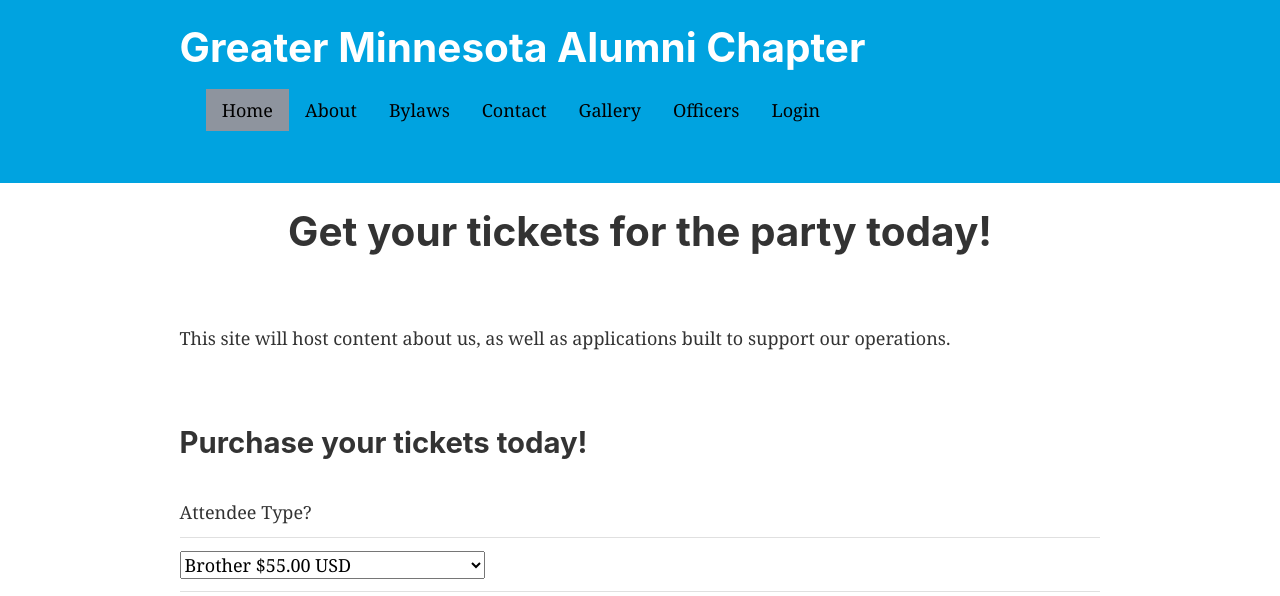
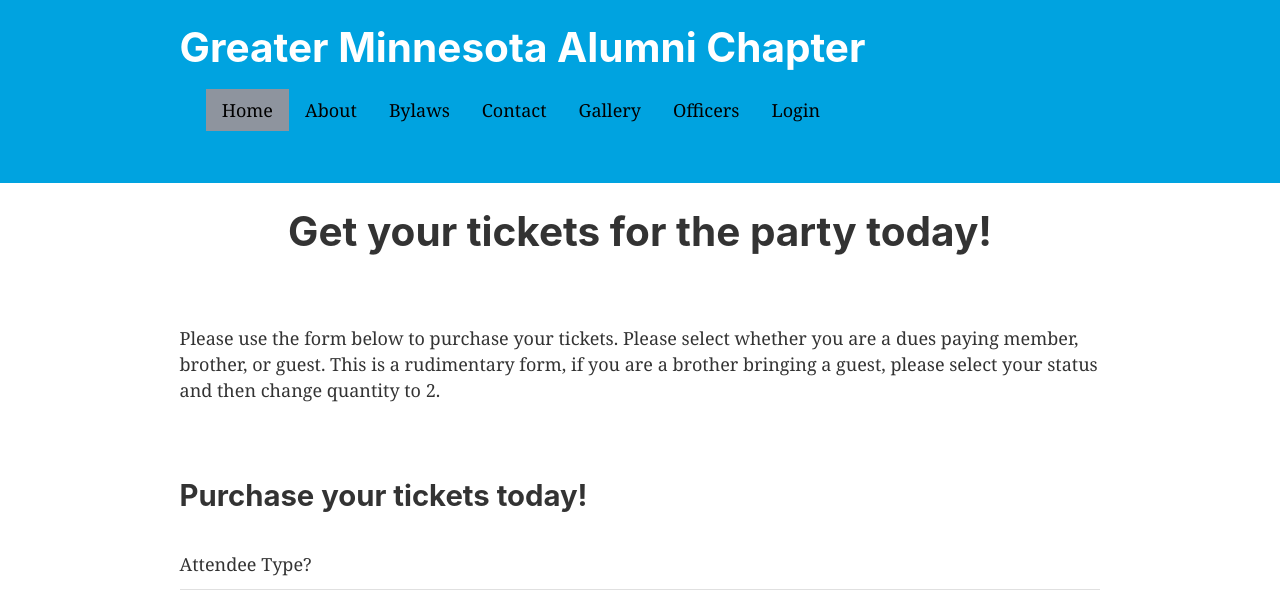
Before and after one commit to tjsullivan1/mnsigs, a Gatsby site: page /cp2021 in a window 1280 px wide. Shown: the top 596 px of the page. Built offline with nearby package versions, Linux system fonts and the light colour scheme; Gatsby itself is replaced by a stand-in of ours.

Commit message:
adding clarifications for how to use the form

```diff
--- a/src/pages/cp2021/index.js
+++ b/src/pages/cp2021/index.js
@@ -11,7 +11,7 @@ const cp2021IndexPage = () => (
     <Seo title="Christmas Party 2021!" />
 
     <h1 class="center">Get your tickets for the party today!</h1><br/>
-    <p>This site will host content about us, as well as applications built to support our operations.</p><br/>
+    <p>Please use the form below to purchase your tickets. Please select whether you are a dues paying member, brother, or guest. This is a rudimentary form, if you are a brother bringing a guest, please select your status and then change quantity to 2.</p><br/>
     <TicketForm />
 
 
```
